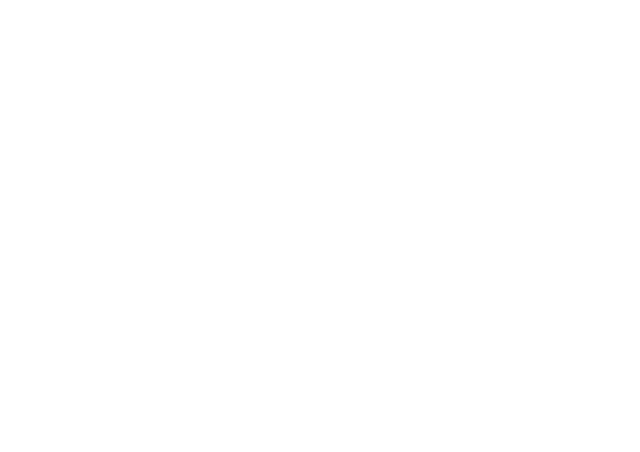
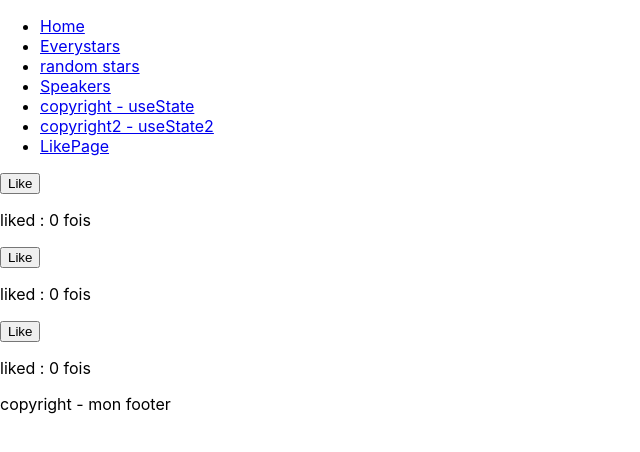
Before and after one commit to v-ina/exo-react-celebrites, a React (Create React App) app: page /like in a window 1280 px wide. Before the commit this address had no page. Shown: the top 452 px of the page, without its empty margins (0-640 px from the left). Built offline with nearby package versions, Linux system fonts and the light colour scheme.

Commit message:
using useState and add comment

```diff
--- a/src/App.js
+++ b/src/App.js
@@ -6,6 +6,7 @@
 import SpeakersPage from "./pages/SpeakersPage";
 import CopyrightPage from "./pages/CopyrightPage";
 import CopyrightPage2 from "./pages/Copyright2Page";
+import LikePage from "./pages/LikePage";
 
 
 function App() {
@@ -19,6 +20,7 @@
         <Route path="/speakers" element={<SpeakersPage />} />
         <Route path="/copyright1" element={<CopyrightPage />} />
         <Route path="/copyright2" element={<CopyrightPage2 />} />
+        <Route path="/like" element={<LikePage />} />
       </Routes>
     </BrowserRouter>
   );
--- a/src/components/Header.jsx
+++ b/src/components/Header.jsx
@@ -31,6 +31,9 @@
                 <li>
                     <Link to='/copyright2'>copyright2 - useState2</Link>
                 </li>
+                <li>
+                    <Link to='/like'>LikePage</Link>
+                </li>
             </ul>
         </nav>
     )
--- /dev/null
+++ b/src/components/LikeCard.jsx
@@ -0,0 +1,18 @@
+import { useState } from "react"
+
+function LikeCard (){
+
+    const [text, setTextToDisplay] = useState(0)
+    const addLike = () =>{
+        setTextToDisplay(text+1)
+    }
+
+    return(
+        <>
+            <button onClick={addLike}>Like</button>
+            <p>liked : {text} fois</p>
+        </>
+    )
+}
+
+export default LikeCard
--- a/src/pages/Copyright2Page.jsx
+++ b/src/pages/Copyright2Page.jsx
@@ -23,6 +23,14 @@
         setRangeAtInput(event.target.value)
     }
 
+    const [likenumber, setLikeNumber] = useState(0)
+    const clickButton=()=>{
+        setLikeNumber(likenumber +1)
+    }
+
+    // 3. je stocke valeur de likenumber avec useState, likenumber a '0' pour le valeur par defaut
+    // 4. fonction clickButton, j'appelle une fonction setLikeNumber. cette fonction 1)stock valeur a variable 'likenumber' et il recherge le composant
+    // 5. chaque click, on va stocker le valeur (likenumber +1) pour qu'il soit augementer 1 par click.
 
     return(
         <>
@@ -45,6 +53,11 @@
                     <p>{rangeAtInput}</p>
                 </form>
 
+                <button onClick={clickButton}>button</button>
+                <p>like {likenumber} fois</p>
+                    {/* 1. j'ai creé un bouton et lui donné onClick function */}
+                    {/* 2. j'ai creé balise P, et je vais utiliser mon variable {likenumber} */}
+
             </main>
             <Footer />
         </>
--- a/src/pages/CopyrightPage.jsx
+++ b/src/pages/CopyrightPage.jsx
@@ -26,7 +26,10 @@
 
     const [number , setNumber] = useState(0)
     const increaseNumber =()=>{
-        setNumber(number+1)
+        if (number <10){
+
+            setNumber(number+1)
+        }
     }
 
 
--- /dev/null
+++ b/src/pages/LikePage.jsx
@@ -0,0 +1,50 @@
+import Header from '../components/Header'
+import Footer from '../components/Footer'
+import { useState } from 'react'
+import LikeCard from '../components/LikeCard'
+
+function LikePage(){
+
+
+
+        // const [clickcount0 , setClickCound0] = useState(0);
+
+        // const likeClike0 =() =>{
+        //     setClickCound0(clickcount0+1)
+        // }
+
+
+
+        // const [clickcount1 , setClickCound1] = useState(0);
+
+        // const likeClike1 =() =>{
+        //     setClickCoun1(clickcount1+1)
+        // }
+
+
+    return(
+        <>
+            <Header />
+            <main>
+                {/* state는 composant마다, 그 안에서만 영향을 미치기 때문에 props를 쓸 필요까지도 없다. */}
+                <LikeCard />
+                <LikeCard />
+                <LikeCard />
+
+                {/* <button onClick={likeClike0}>btn</button>
+                <p>vous avez like {clickcount0} fois</p>
+
+                <button onClick={likeClike1}>btn</button>
+                <p>vous avez like {clickcount1} fois</p>
+
+                <button onClick={likeClike2}>btn</button>
+                <p>vous avez like {clickcount2} fois</p>
+
+                <button onClick={likeClike3}>btn</button>
+                <p>vous avez like {clickcount3} fois</p> */}
+            </main>
+            <Footer />
+        </>
+    )
+}
+export default LikePage
```
